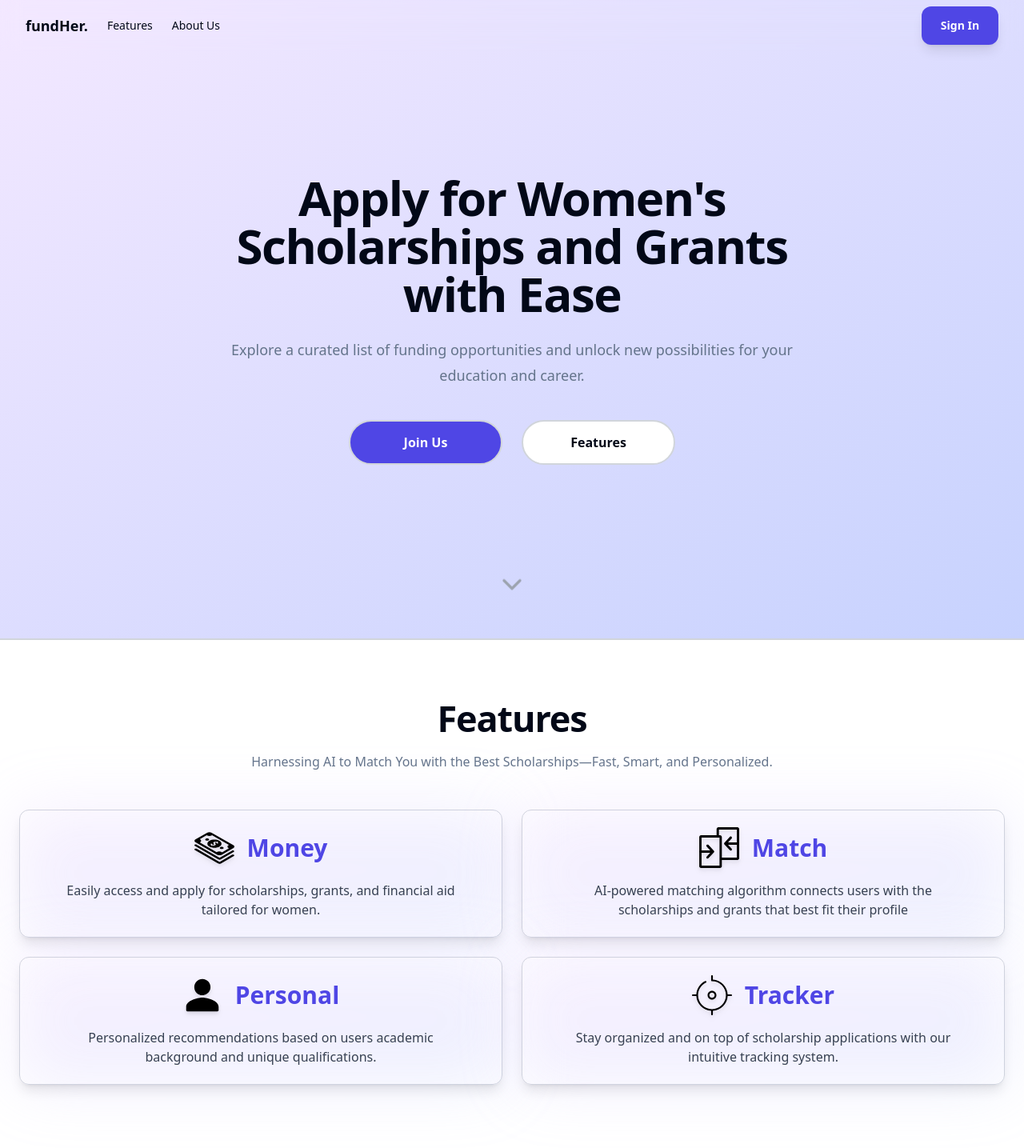
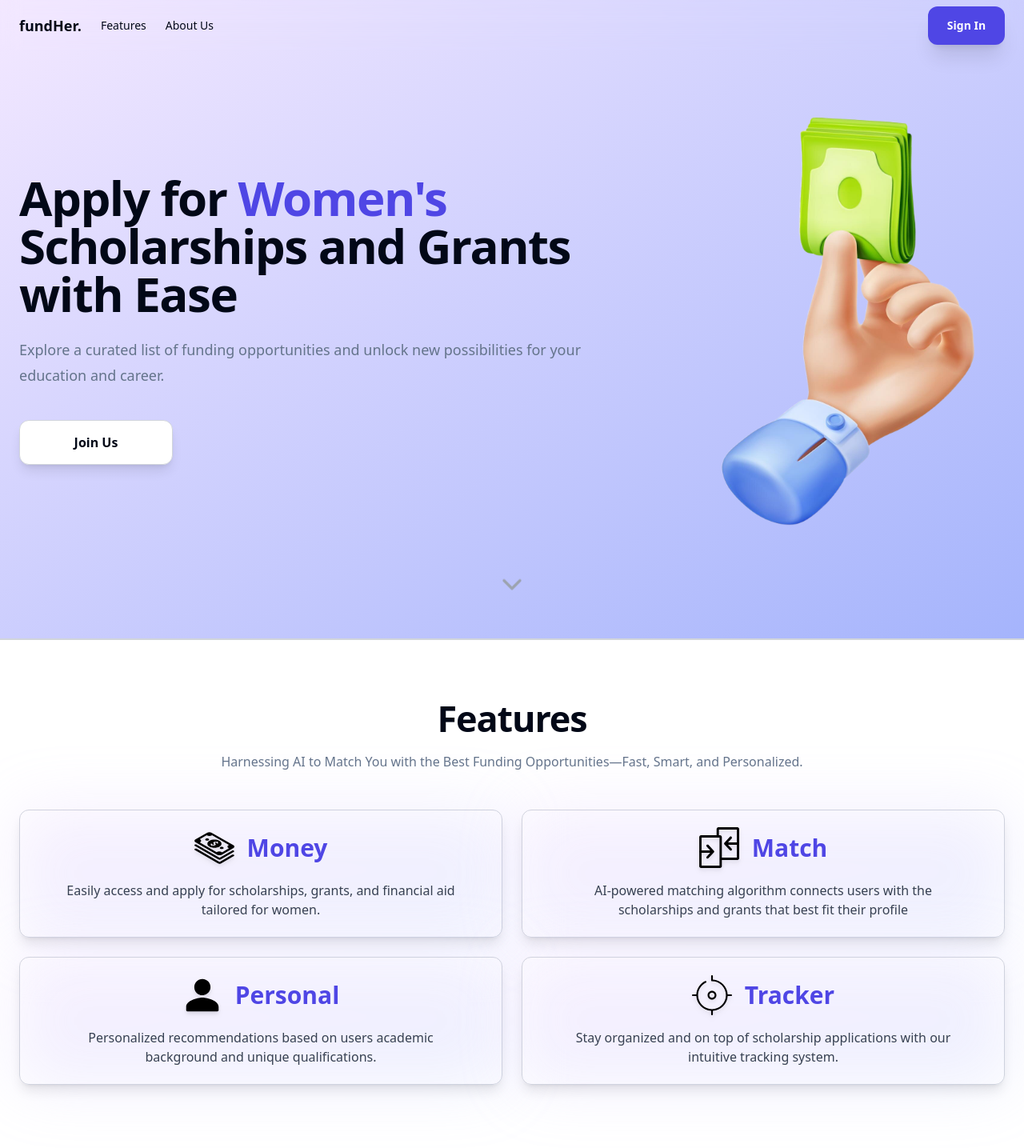
Before and after one commit to jacobhuynh/fundher, a Next.js app in the folder frontend/: page / in a window 1280 px wide. Shown: the top 1435 px of the page at 80% size. Built offline with nearby package versions, Linux system fonts and the light colour scheme.

Commit message:
Finish Landing

```diff
--- a/frontend/src/app/globals.css
+++ b/frontend/src/app/globals.css
@@ -34,36 +34,6 @@
 
     --radius: 0.5rem;
   }
-
-  .dark {
-    --background: 222.2 84% 4.9%;
-    --foreground: 210 40% 98%;
-
-    --card: 222.2 84% 4.9%;
-    --card-foreground: 210 40% 98%;
-
-    --popover: 222.2 84% 4.9%;
-    --popover-foreground: 210 40% 98%;
-
-    --primary: 262.1 83.3% 57.8%;
-    --primary-foreground: 222.2 47.4% 11.2%;
-
-    --secondary: 217.2 32.6% 17.5%;
-    --secondary-foreground: 210 40% 98%;
-
-    --muted: 217.2 32.6% 17.5%;
-    --muted-foreground: 215 20.2% 65.1%;
-
-    --accent: 217.2 32.6% 17.5%;
-    --accent-foreground: 210 40% 98%;
-
-    --destructive: 0 62.8% 30.6%;
-    --destructive-foreground: 210 40% 98%;
-
-    --border: 217.2 32.6% 17.5%;
-    --input: 217.2 32.6% 17.5%;
-    --ring: 212.7 26.8% 83.9%;
-  }
 }
 
 @layer base {
--- a/frontend/src/app/layout.tsx
+++ b/frontend/src/app/layout.tsx
@@ -1,7 +1,7 @@
 import type { Metadata } from "next";
 import { Inter } from "next/font/google";
 import "./globals.css";
-import type React from "react"; // Import React
+import type React from "react";
 
 const inter = Inter({ subsets: ["latin"] });
 
--- a/frontend/src/components/about.tsx
+++ b/frontend/src/components/about.tsx
@@ -4,12 +4,12 @@ const stats = [
   {
     id: 1,
     stat: "200+",
-    description: "up to date scholarships available.",
+    description: "up to date opportunities available.",
   },
   {
     id: 2,
     stat: "$500,000+",
-    description: "dollars in scholarships awarded.",
+    description: "dollars in funding found.",
   },
   {
     id: 3,
--- a/frontend/src/components/features.tsx
+++ b/frontend/src/components/features.tsx
@@ -44,8 +44,8 @@ export function Features() {
             Features
           </h2>
           <h3 className="text-muted-foreground">
-            Harnessing AI to Match You with the Best Scholarships—Fast, Smart,
-            and Personalized.
+            Harnessing AI to Match You with the Best Funding Opportunities—Fast,
+            Smart, and Personalized.
           </h3>
         </div>
         <div className="grid gap-6 grid-cols-2 grid-rows 2">
--- a/frontend/src/components/hero.tsx
+++ b/frontend/src/components/hero.tsx
@@ -1,31 +1,40 @@
+"use client";
+
 import Link from "next/link";
+import Image from "next/image";
 import { ChevronDown } from "lucide-react";
+import Hand from "../assets/hand.png";
 
 export function Hero() {
   return (
-    <div className="h-screen border-b-2 border-gray-300 flex justify-center items-center inset-0 bg-gradient-to-br from-purple-100 to-indigo-200">
-      <div className="" />
-      <div className="relative mx-auto max-w-5xl px-6 py-24 sm:py-32 lg:px-8">
-        <div className="mx-auto max-w-3xl text-center">
+    <div className="h-screen border-b-2 border-gray-300 flex items-center inset-0 bg-gradient-to-br from-purple-100 to-indigo-300">
+      <div className="relative flex w-full max-w-7xl mx-auto px-6 items-center justify-between">
+        <div className="w-[735px]">
           <h1 className="text-6xl font-bold tracking-tight">
-            Apply for Women's Scholarships and Grants with Ease
+            Apply for <span className="text-indigo-600">Women's</span>{" "}
+            Scholarships and Grants with Ease
           </h1>
           <p className="mt-6 text-lg leading-8 text-muted-foreground">
             Explore a curated list of funding opportunities and unlock new
             possibilities for your education and career.
           </p>
-          <div className="mt-10 flex items-center justify-center gap-x-6">
-            <Link href="/browse">
-              <div className="rounded-full bg-indigo-600 h-14 w-48 flex items-center justify-center text-white border-2 border-gray-300 font-bold">
+          <div className="mt-10 flex items-center gap-x-6">
+            <Link href="#features">
+              <div
+                className="rounded-xl shadow-lg bg-white h-14 w-48 flex items-center justify-center border border-gray-300 font-bold transform transition-transform duration-200
+                hover:shadow-[0_4px_12px_rgba(99,102,241,0.4)]"
+              >
                 Join Us
               </div>
             </Link>
-            <Link href="#features">
-              <div className="rounded-full bg-white h-14 w-48 flex items-center justify-center border-2 border-gray-300 font-bold">
-                Features
-              </div>
-            </Link>
           </div>
+        </div>
+        <div className="flex justify-end">
+          <Image
+            src={Hand}
+            alt="Hand Illustration"
+            className="w-[400px] h-[600px] object-cover rounded-lg"
+          />
         </div>
       </div>
       <div className="absolute bottom-10 left-1/2 transform -translate-x-1/2">
--- a/frontend/src/components/navigation.tsx
+++ b/frontend/src/components/navigation.tsx
@@ -5,12 +5,10 @@ import Link from "next/link";
 export function Navigation() {
   return (
     <header className="fixed top-0 z-50 w-full bg-transparent backdrop-blur-md">
-      <div className="container flex h-16 items-center justify-between">
+      <div className="container mx-auto max-w-7xl flex h-16 items-center justify-between px-6">
         <div className="mr-4 hidden md:flex">
           <Link href="/" className="mr-6 flex items-center space-x-2">
-            <span className="hidden font-bold sm:inline-block text-lg">
-              fundHer.
-            </span>
+            <span className="font-bold text-lg">fundHer.</span>
           </Link>
           <nav className="flex items-center space-x-6 text-sm font-medium">
             <Link
@@ -20,16 +18,18 @@ export function Navigation() {
               Features
             </Link>
             <Link
-              href="/about_us"
+              href="#about"
               className="relative transition-colors text-foreground hover:text-[#7c3aed] after:content-[''] after:absolute after:left-0 after:-bottom-1 after:w-0 after:h-[2px] after:bg-[#7c3aed] after:transition-all after:duration-300 hover:after:w-full"
             >
               About Us
             </Link>
           </nav>
         </div>
-        <div className="bg-indigo-600 text-sm flex justify-center items-center font-bold rounded-xl h-12 w-24 inset-0 shadow-lg transition-all text-white">
-          <div>Sign In</div>
-        </div>
+        <a href="/sign_in" className="hidden md:flex">
+          <div className="bg-indigo-600 text-sm flex justify-center items-center font-bold rounded-xl h-12 w-24 text-white shadow-xl transform-gpu transition duration-200 hover:scale-105 hover:bg-indigo-700 hover:shadow-[0_4px_12px_rgba(99,102,241,0.4)] focus:outline-none focus:ring-2 focus:ring-indigo-500 active:scale-95">
+            Sign In
+          </div>
+        </a>
       </div>
     </header>
   );
--- a/frontend/src/components/ui/aboutCard.tsx
+++ b/frontend/src/components/ui/aboutCard.tsx
@@ -9,7 +9,7 @@ export default function AboutCard(props: {
   return (
     <div
       className="relative h-40 flex flex-col p-6 rounded-xl
-                justify-center items-center bg-white text-center
+                justify-center items-center bg-white text-center shadow-lg
                 transform transition-transform duration-200
                 hover:shadow-[0_4px_12px_rgba(99,102,241,0.4)]"
     >
--- a/frontend/src/lib/colors.ts
+++ b/frontend/src/lib/colors.ts
@@ -7,9 +7,6 @@ export const colors = {
     400: "#a78bfa",
     500: "#8b5cf6",
     600: "#7c3aed",
-    700: "#6d28d9",
-    800: "#5b21b6",
-    900: "#4c1d95",
     950: "#2e1065",
   },
 };
--- a/frontend/tailwind.config.ts
+++ b/frontend/tailwind.config.ts
@@ -13,9 +13,6 @@ module.exports = {
     container: {
       center: true,
       padding: "2rem",
-      screens: {
-        "2xl": "1400px",
-      },
     },
     extend: {
       colors: {
@@ -33,10 +30,6 @@ module.exports = {
           DEFAULT: "hsl(var(--secondary))",
           foreground: "hsl(var(--secondary-foreground))",
         },
-        destructive: {
-          DEFAULT: "hsl(var(--destructive))",
-          foreground: "hsl(var(--destructive-foreground))",
-        },
         muted: {
           DEFAULT: "hsl(var(--muted))",
           foreground: "hsl(var(--muted-foreground))",
@@ -45,33 +38,6 @@ module.exports = {
           DEFAULT: "hsl(var(--accent))",
           foreground: "hsl(var(--accent-foreground))",
         },
-        popover: {
-          DEFAULT: "hsl(var(--popover))",
-          foreground: "hsl(var(--popover-foreground))",
-        },
-        card: {
-          DEFAULT: "hsl(var(--card))",
-          foreground: "hsl(var(--card-foreground))",
-        },
-      },
-      borderRadius: {
-        lg: "var(--radius)",
-        md: "calc(var(--radius) - 2px)",
-        sm: "calc(var(--radius) - 4px)",
-      },
-      keyframes: {
-        "accordion-down": {
-          from: { height: 0 },
-          to: { height: "var(--radix-accordion-content-height)" },
-        },
-        "accordion-up": {
-          from: { height: "var(--radix-accordion-content-height)" },
-          to: { height: 0 },
-        },
-      },
-      animation: {
-        "accordion-down": "accordion-down 0.2s ease-out",
-        "accordion-up": "accordion-up 0.2s ease-out",
       },
     },
   },
```
Also changed, not shown: frontend/src/assets/hand.png (added).
